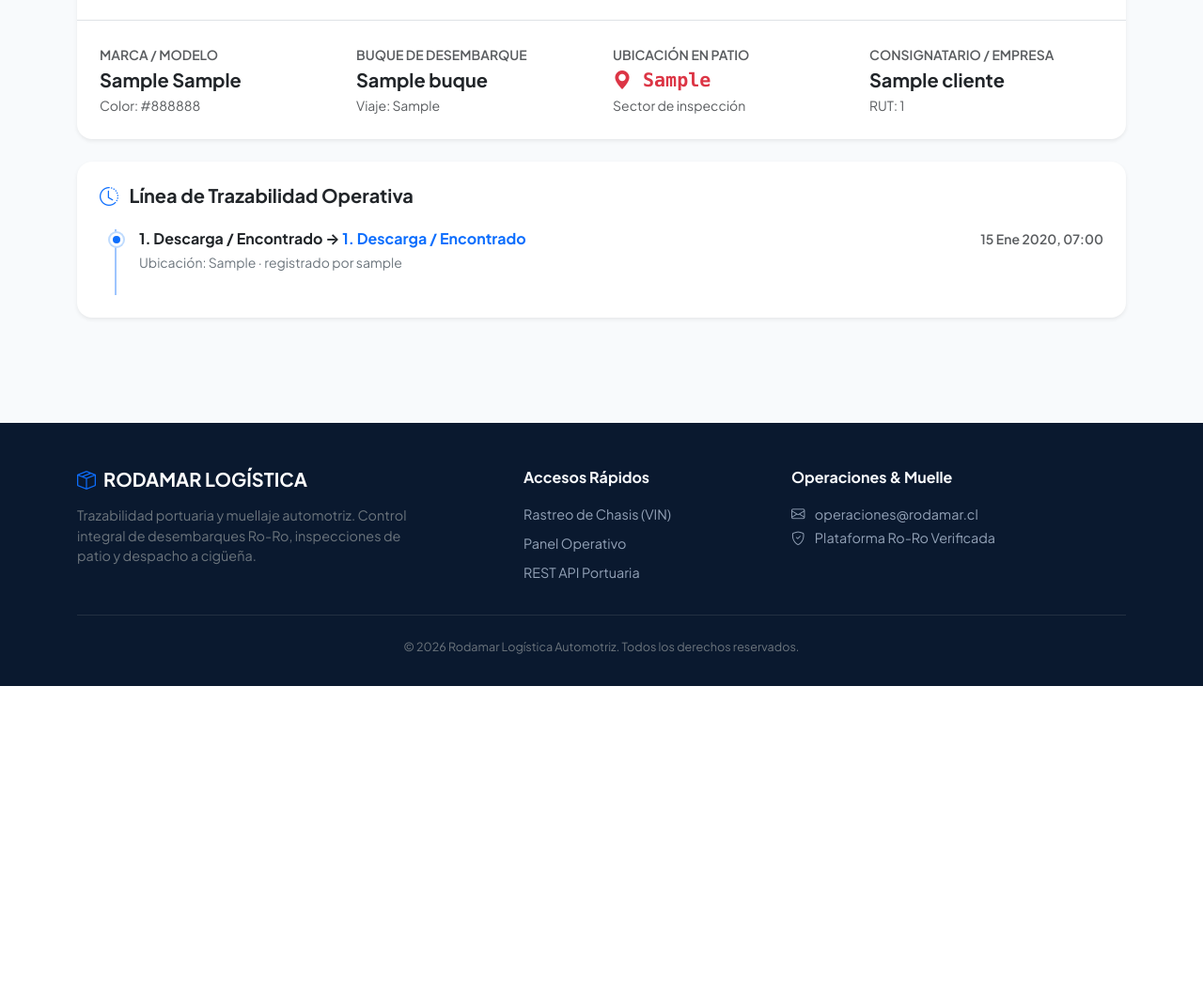
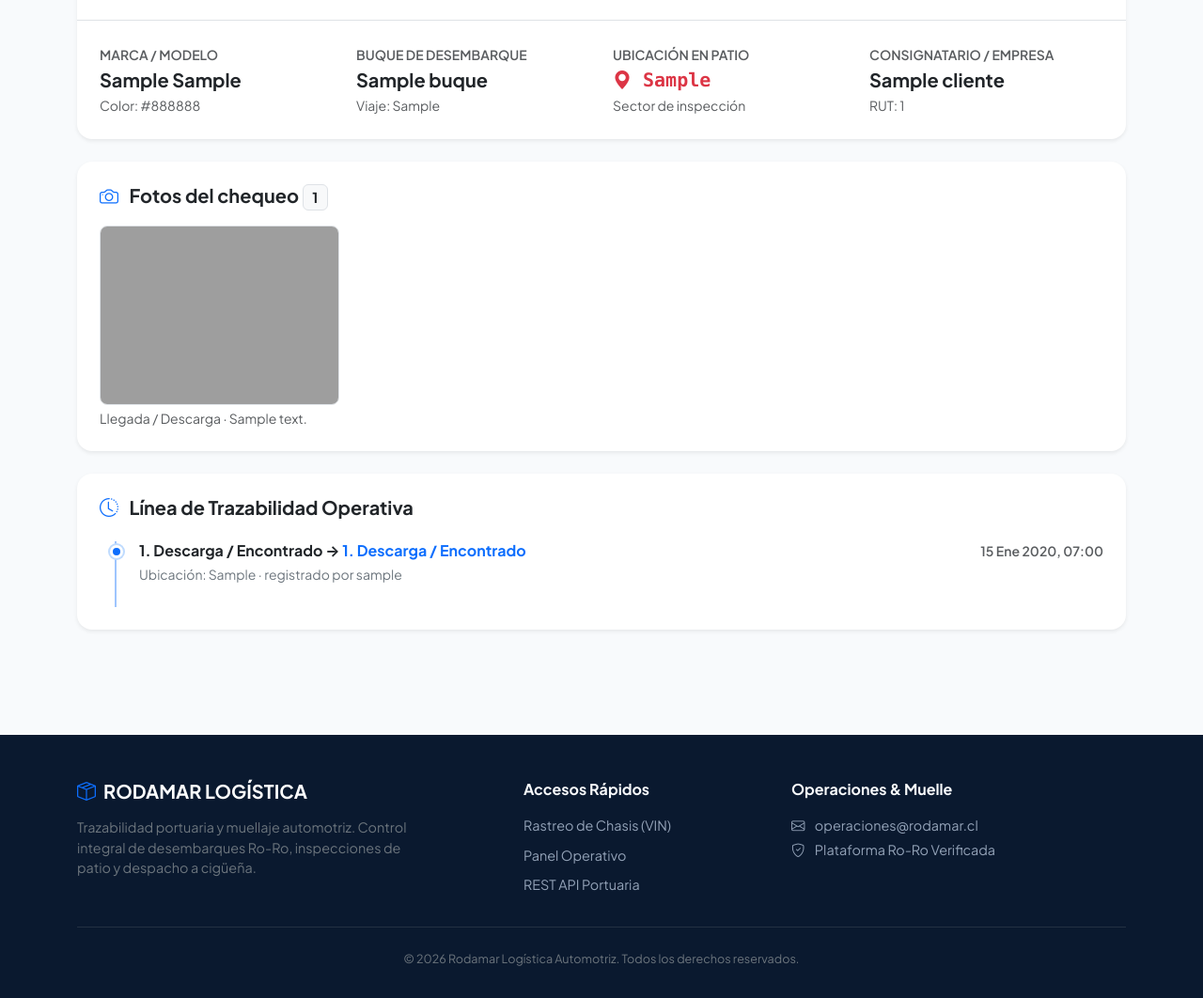
Before and after one commit to rodriizavalaP/rodamar-app, a Django app: a page that uses Rodamar_APP-main/templates/logistica/rastreo.html in a window 1280 px wide. Shown: the part 488-1550 px from the top of the page at 94% size. Before the commit the page ends 1218 px from the top, so only its background shows below. Run offline with Django 5.2, Linux system fonts and the light colour scheme; a user stored in the database is signed in; tables that the repository leaves empty hold one stand-in row (values such as "Sample post"); grey boxes are pictures that could not be loaded.

Commit message:
Rastreo: el cliente ve las fotos del chequeo al consultar el chasis
Co-Authored-By: Claude Sonnet 5.5 <noreply@anthropic.com>
Claude-Session: https://claude.ai/code/session_01RwzzK1jusRoVAF6ainP2uj

```diff
--- a/Rodamar_APP-main/logistica/urls.py
+++ b/Rodamar_APP-main/logistica/urls.py
@@ -3,6 +3,7 @@ from . import views
 
 urlpatterns = [
     path('rastreo/', views.rastreo_vehiculo, name='rastreo'),
+    path('rastreo/foto/<str:chasis>/<int:pk>/', views.ver_foto_publica, name='ver_foto_publica'),
     path('panel/', views.dashboard_operaciones, name='dashboard'),
     path('panel/nuevo-vehiculo/', views.registrar_vehiculo, name='registrar_vehiculo'),
     path('panel/nuevo-buque/', views.registrar_buque, name='registrar_buque'),
--- a/Rodamar_APP-main/logistica/views.py
+++ b/Rodamar_APP-main/logistica/views.py
@@ -29,6 +29,7 @@ def rastreo_vehiculo(request):
     vehiculos_empresa = None
     cliente_encontrado = None
     historial = None
+    fotos = None
     mensaje_error = None
 
     puede_ver_clientes = es_operador(request.user)
@@ -39,6 +40,7 @@ def rastreo_vehiculo(request):
 
         if vehiculo:
             historial = vehiculo.historial.all()
+            fotos = vehiculo.fotos.defer('imagen')
         elif puede_ver_clientes:
             # 2. Solo operadores: buscar por RUT o nombre de cliente / flota
             clientes = Cliente.objects.filter(
@@ -58,6 +60,7 @@ def rastreo_vehiculo(request):
     return render(request, 'logistica/rastreo.html', {
         'vehiculo': vehiculo,
         'historial': historial,
+        'fotos': fotos,
         'vehiculos_empresa': vehiculos_empresa,
         'cliente_encontrado': cliente_encontrado,
         'termino': query,
@@ -511,6 +514,15 @@ def subir_foto(request, pk):
     return redirect('detalle_vehiculo', pk=vehiculo.pk)
 
 
+def ver_foto_publica(request, chasis, pk):
+    """Foto de chequeo visible para quien consulta el chasis exacto del vehículo."""
+    foto = get_object_or_404(FotoVehiculo, pk=pk, vehiculo__chasis__iexact=chasis)
+    respuesta = HttpResponse(bytes(foto.imagen), content_type=foto.content_type)
+    respuesta['Cache-Control'] = 'private, max-age=3600'
+    respuesta['X-Content-Type-Options'] = 'nosniff'
+    return respuesta
+
+
 @solo_operadores
 def ver_foto(request, pk):
     """Entrega la imagen guardada en la base de datos (solo para operadores)."""
--- a/Rodamar_APP-main/templates/logistica/rastreo.html
+++ b/Rodamar_APP-main/templates/logistica/rastreo.html
@@ -149,6 +149,43 @@
         </div>
     </div>
 
+
+    <!-- Fotos del chequeo -->
+    {% if fotos %}
+    <div class="card border-0 shadow-sm rounded-4 p-4 bg-white mb-4">
+        <h5 class="fw-bold mb-3 text-dark"><i class="bi bi-camera me-2 text-primary"></i> Fotos del chequeo <span class="badge bg-light text-dark border">{{ fotos|length }}</span></h5>
+        <div class="row g-3">
+            {% for f in fotos %}
+            <div class="col-6 col-md-3">
+                <a href="#" class="d-block ver-foto-pub" data-bs-toggle="modal" data-bs-target="#modalFotoPub"
+                   data-src="{% url 'ver_foto_publica' vehiculo.chasis f.pk %}" data-titulo="{{ f.get_tipo_display }} · {{ f.fecha|date:'d M Y, H:i' }}">
+                    <img src="{% url 'ver_foto_publica' vehiculo.chasis f.pk %}" alt="{{ f.get_tipo_display }}" loading="lazy"
+                         class="img-fluid rounded-3 border" style="aspect-ratio:4/3;object-fit:cover;width:100%;cursor:zoom-in;">
+                </a>
+                <div class="small text-muted mt-1">{{ f.get_tipo_display }}{% if f.descripcion %} · {{ f.descripcion }}{% endif %}</div>
+            </div>
+            {% endfor %}
+        </div>
+    </div>
+    <div class="modal fade" id="modalFotoPub" tabindex="-1" aria-hidden="true">
+        <div class="modal-dialog modal-xl modal-dialog-centered">
+            <div class="modal-content">
+                <div class="modal-header"><h6 class="modal-title" id="modalFotoPubTitulo"></h6>
+                    <button type="button" class="btn-close" data-bs-dismiss="modal" aria-label="Cerrar"></button></div>
+                <div class="modal-body text-center"><img id="modalFotoPubImg" src="" alt="Foto" class="img-fluid"></div>
+            </div>
+        </div>
+    </div>
+    <script>
+    document.querySelectorAll('.ver-foto-pub').forEach(function (a) {
+        a.addEventListener('click', function () {
+            document.getElementById('modalFotoPubImg').src = a.dataset.src;
+            document.getElementById('modalFotoPubTitulo').textContent = a.dataset.titulo;
+        });
+    });
+    </script>
+    {% endif %}
+
     <!-- Línea de Tiempo del Vehículo -->
     <div class="card border-0 shadow-sm rounded-4 p-4 bg-white">
         <h5 class="fw-bold mb-4 text-dark">
```
